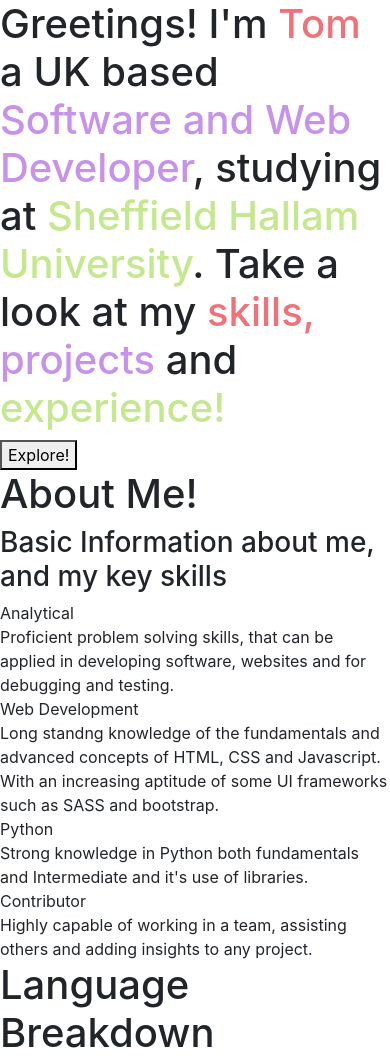
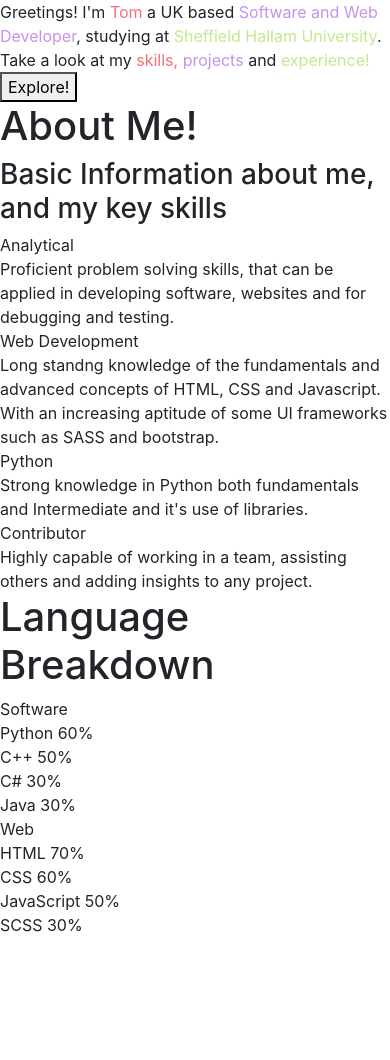
Before and after one commit to CrazyOldBuffalo/Portfolio, a plain HTML site: page index.html in a window 390 px wide. Shown: the top 1060 px of the page. After the commit the page ends 937 px from the top, so only its background shows below. Drawn offline with nearby package versions, Linux system fonts and the light colour scheme.

Commit message:
New Styles applied - SCSS implementation added
New styles for button and other areas,
SCSS implementation added
added basic styles for mobile, no responsive design/layout yet.

```diff
--- /dev/null
+++ b/Styles/mobile.scss
@@ -0,0 +1,30 @@
+$primaryfont: inconsolata;
+$backgroundcolor: #263238;
+$primarycolor: #EEFFFF;
+$syntax1: #F07178;
+$syntax2: #C792EA;
+$syntax3: #C3E88D;
+
+/* Main Styling for Website */
+body {
+    font-family: $primaryfont;
+    color: $primarycolor;
+    background-color: $backgroundcolor;
+}
+
+
+/* Styling for Syntax */
+.syntax1 {
+    color: $syntax1;
+}
+.syntax2 {
+    color:$syntax2;
+}
+.syntax3 {
+    color:$syntax3;
+}
+
+
+.cursor {
+    font-size: 28px;
+}
--- a/Styles/styles.scss
+++ b/Styles/styles.scss
@@ -1,6 +1,55 @@
-$mainfont: Inconsolas;
-$mainfontcolour: #EEEFFF;
-$mainbodycolour: #263238;
-$syntaxcolour1: #F07178;
-$syntaxcolour2: #C792EA;
-$syntaxcolour3: #C3E88D;
+$primaryfont: inconsolata;
+$backgroundcolor: #263238;
+$primarycolor: #EEFFFF;
+$syntax1: #F07178;
+$syntax2: #C792EA;
+$syntax3: #C3E88D;
+
+$bannerFontSize: 28px;
+
+/* Main Styling for Website */
+body {
+    font-family: $primaryfont;
+    color: $primarycolor;
+    background-color: $backgroundcolor;
+}
+.bannerText {
+    font-size: $bannerFontSize;
+    padding: 5px;
+    margin: 5px;
+}
+.bannerButton {
+    $explorebuttoncolor: #569CD6;
+    $explorebutton: 1px solid $primarycolor;
+
+    font-family: $primaryfont;
+    padding: 10px;
+    text-align: center;
+    border: $explorebutton;
+    color: $primarycolor;
+    background-color: transparent;
+    font-size: $bannerFontSize;
+
+    &:hover {
+        border: $explorebutton;
+        background-color: $primarycolor;
+        color: $backgroundcolor;
+    }
+}
+
+
+/* Styling for Syntax */
+.syntax1 {
+    color: $syntax1;
+}
+.syntax2 {
+    color:$syntax2;
+}
+.syntax3 {
+    color:$syntax3;
+}
+
+/* Styling for the cursor */
+.cursor {
+    font-size: 28px;
+}
--- a/index.html
+++ b/index.html
@@ -9,9 +9,11 @@
     <meta name="author" content="Tomasz Boberek">
 
     <!-- StyleSheet -->
-    <link rel="stylesheet" href="Styles/styles.css">
+    <link rel="stylesheet" href="Styles/mobile.css">
+    <link rel="stylesheet" href="Styles/styles.css" media="screen and (min-width: 720px)">
     <link rel="stylesheet" href="https://stackpath.bootstrapcdn.com/bootstrap/4.5.3/css/bootstrap.min.css" integrity="sha384-TX8t27EcRE3e/ihU7zmQxVncDAy5uIKz4rEkgIXeMed4M0jlfIDPvg6uqKI2xXr2" crossorigin="anonymous">
     <link rel="stylesheet" href="https://fonts.googleapis.com/css?family=Inconsolata">
+
 
     <!-- Website title -->
     <title>Portfolio || Homepage </title>
@@ -20,9 +22,12 @@
     <!-- Banner at top of page -->
     <section class="banner">
         <div class="bannerContainer">
-            <h1>Greetings! I'm <span class="name">Tom</span> a UK based <span class="name2">Software and Web Developer</span>, studying at <span class="name3">Sheffield Hallam University</span>. Take a look at my <span class="name">skills,</span><span class="name2"> projects </span> and <span class="name3">experience!</span><span id="cursor">|</span></h1>
-
-            <button type="button" class=""> Explore! </button>
+            <div class="bannerTextContainer">
+                <div class="bannerText">Greetings! I'm <span class="syntax1">Tom</span> a UK based <span class="syntax2">Software and Web Developer</span>, studying at <span class="syntax3">Sheffield Hallam University</span>. Take a look at my <span class="syntax1">skills,</span><span class="syntax2"> projects </span> and <span class="syntax3">experience!</span><span id="cursor">|</span></div>
+            </div>
+            <div class="bannerButtonContainer">
+                <button type="button" class="bannerButton"> Explore! </button>
+            </div>
         </div>
     </section>
 
@@ -84,7 +89,9 @@
             </div>
         </div>
     </section>
+    <section class="Education & Experience">
 
+    </section>
 
     <!-- Scripts Section -->
     <script src="https://code.jquery.com/jquery-3.5.1.slim.min.js" integrity="sha384-DfXdz2htPH0lsSSs5nCTpuj/zy4C+OGpamoFVy38MVBnE+IbbVYUew+OrCXaRkfj" crossorigin="anonymous"></script>
```
Also changed, not shown: Styles/mobile.css (added), Styles/styles.css, 2 other files.
